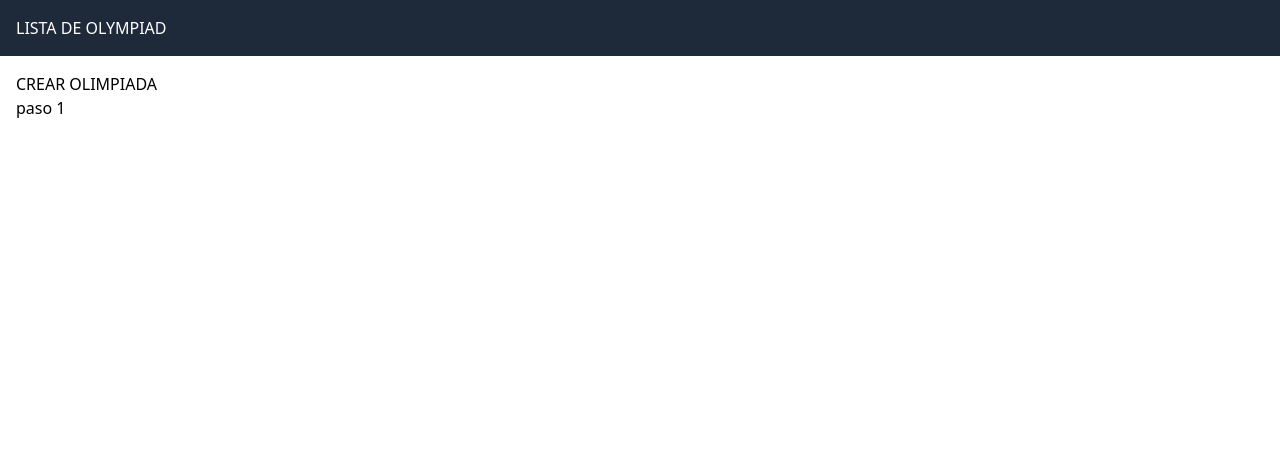
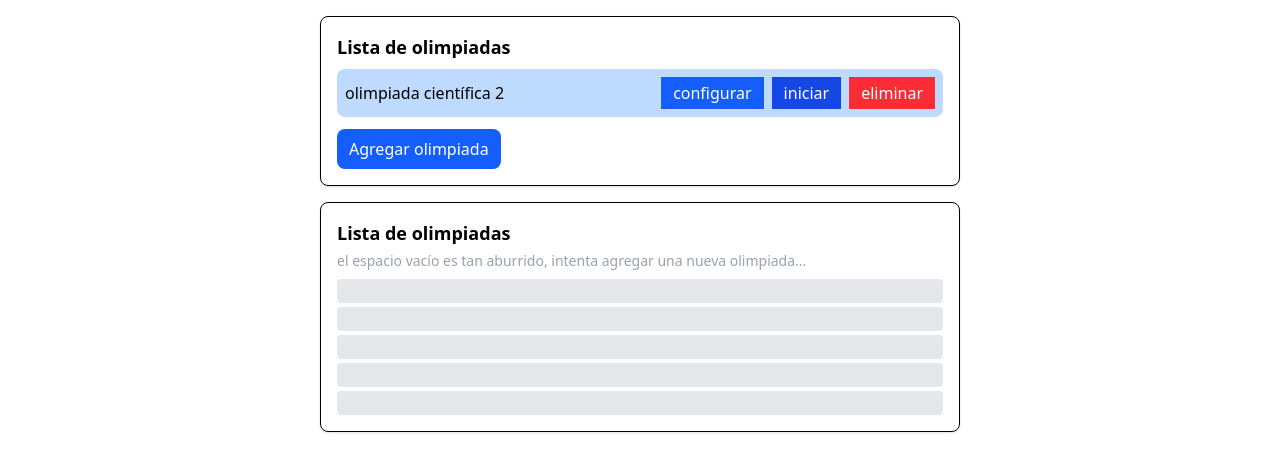
Before and after one commit to IVER-15-07/ohSansi, a React (Vite) app in the folder frontend/: page /AdminLayout/Olympiad in a window 1280 px wide. Shown: the top 472 px of the page. Built offline with nearby package versions, Linux system fonts and the light colour scheme.

Commit message:
ya no puedo

```diff
--- a/frontend/src/pages/admin/Olympiad.jsx
+++ b/frontend/src/pages/admin/Olympiad.jsx
@@ -11,7 +11,7 @@ const Olympiad = () => {
     const [olympiad, setCreate] = useState()
 
     const Rendercreate = () => {
-    if (olympiad === 'CREAR') {
+        if (olympiad === 'CREAR') {
             return <OlympiadAreas />
         }
     }
@@ -22,21 +22,33 @@ const Olympiad = () => {
 
 
     return (
-        <div className="flex flex-col h-screen">
-            {/* Sidebar */}
-            <div className="h-1/10 p-4 bg-gray-800 text-white">
-                <h1> LISTA DE OLYMPIAD </h1>
+        <div className="p-4 max-w-2xl mx-auto">
+            {/* Primera lista */}
+            <div className="border rounded-lg p-4 shadow-sm">
+                <h2 className="text-lg font-bold">Lista de olimpiadas</h2>
+                <div className="bg-blue-200 p-2 rounded-lg flex justify-between items-center mt-2">
+                    <span className="font-medium">olimpiada científica 2</span>
+                    <div className="flex gap-2">
+                        <button className="bg-blue-600 text-white px-3 py-1">configurar</button>
+                        <button className="bg-blue-700 text-white px-3 py-1">iniciar</button>
+                        <button className="bg-red-500 text-white px-3 py-1">eliminar</button>
+                    </div>
+                </div>
+                <button className="mt-3 flex items-center gap-2 bg-blue-600 text-white px-3 py-2 rounded-lg">
+                    Agregar olimpiada
+                </button>
             </div>
 
-
-            {/* Main Content */}
-            <div className="h-9/10 p-4">
-                <h1>CREAR OLIMPIADA </h1>
-                <button onClick={() => setCreate('OLIMPIADAS')} className="block mb-4">paso 1</button>
-            </div>
-
-            <div className="h-9/10 p-4">
-            {Rendercreate()}
+            {/* Segunda lista */}
+            <div className="border rounded-lg p-4 shadow-sm mt-4">
+                <h2 className="text-lg font-bold">Lista de olimpiadas</h2>
+                <p className="text-gray-400 text-sm mt-1">el espacio vacío es tan aburrido, intenta agregar una nueva olimpiada...</p>
+                <div className="mt-2 space-y-1">
+                    {Rendercreate()}
+                    {[...Array(5)].map((_, i) => (
+                        <div key={i} className="h-6 bg-gray-200 rounded"></div>
+                    ))}
+                </div>
             </div>
         </div>
     )
```
